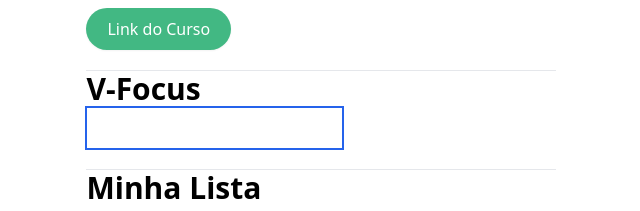
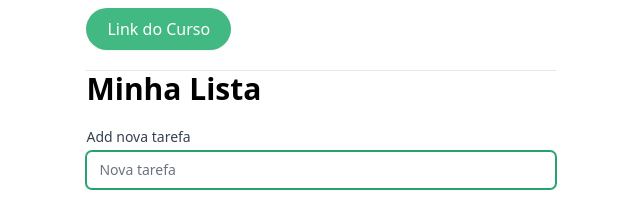
Before and after one commit to WernerLuiz92/curso-vue-js---conceitos-basicos, a Vue app: page / in a window 1280 px wide. Shown: the part 462-673 px from the top of the page, without its empty margins (319-959 px from the left). Built offline with nearby package versions, Linux system fonts and the light colour scheme.

Commit message:
feat(EventsAndMethods): Finalizado a to-do-list

```diff
--- a/src/App.vue
+++ b/src/App.vue
@@ -16,9 +16,9 @@
       <div>
         <DataBinding />
       </div>
-      <div>
+      <!-- <div>
         <Directives />
-      </div>
+      </div> -->
       <div>
         <EventsAndMethods />
       </div>
--- a/src/components/DataBinding.vue
+++ b/src/components/DataBinding.vue
@@ -17,7 +17,7 @@
           rounded-md
           border-gray-300
           shadow-sm
-          focus:border-indigo-500 focus:ring-indigo-500
+          focus:border-ogreen-500 focus:ring-ogreen-500
           sm:text-sm
         "
         placeholder="Your text goes here"
--- a/src/components/EventsAndMethods.vue
+++ b/src/components/EventsAndMethods.vue
@@ -1,9 +1,37 @@
 <template>
   <h1 class="text-3xl font-bold">Minha Lista</h1>
+  <div class="mt-5">
+    <label for="newTask" class="block text-sm font-medium text-gray-700"
+      >Add nova tarefa</label
+    >
+    <div class="mt-1">
+      <input
+        type="text"
+        name="newTask"
+        id="newTask"
+        class="
+          block
+          w-full
+          rounded-md
+          border-gray-300
+          shadow-sm
+          focus:border-ogreen-500 focus:ring-ogreen-500
+          sm:text-sm
+        "
+        placeholder="Nova tarefa"
+        v-model="newTask"
+        v-focus
+        @keyup.enter="addTask"
+      />
+    </div>
+  </div>
   <ul class="mt-5">
     <li
       @click="completeTask(task)"
-      :class="['flex items-center', task.isDone ? 'line-through' : '']"
+      :class="[
+        'flex items-center cursor-pointer',
+        task.isDone ? 'line-through' : '',
+      ]"
       v-for="(task, index) in tasks"
       :key="`${task.name}-${index}`"
     >
@@ -21,8 +49,17 @@ import {
   MinusCircleIcon,
   XCircleIcon,
 } from '@heroicons/vue/24/outline';
+
+const focus = {
+  mounted: (el) => el.focus(),
+};
+
 export default {
-  name: 'Directives',
+  name: 'EventsAndMethods',
+
+  directives: {
+    focus,
+  },
 
   components: {
     CheckCircleIcon,
@@ -32,6 +69,7 @@ export default {
 
   data() {
     return {
+      newTask: '',
       tasks: [
         { name: 'Fazer o curso', isDone: false },
         { name: 'Almoçar', isDone: false },
@@ -40,12 +78,25 @@ export default {
   },
 
   methods: {
+    addTask() {
+      this.tasks.push({
+        name: this.newTask,
+        isDone: false,
+      });
+      this.newTask = '';
+    },
+
     removeTask(task) {
       this.tasks = this.tasks.filter((t) => t.name !== task.name);
     },
 
     completeTask(task) {
-      this.tasks.find((t) => t.name == task.name).isDone = !task.isDone;
+      this.tasks = this.tasks.map((t) => {
+        if (t.name === task.name) {
+          return { ...t, isDone: !t.isDone };
+        }
+        return { ...t };
+      });
     },
   },
 };
```
